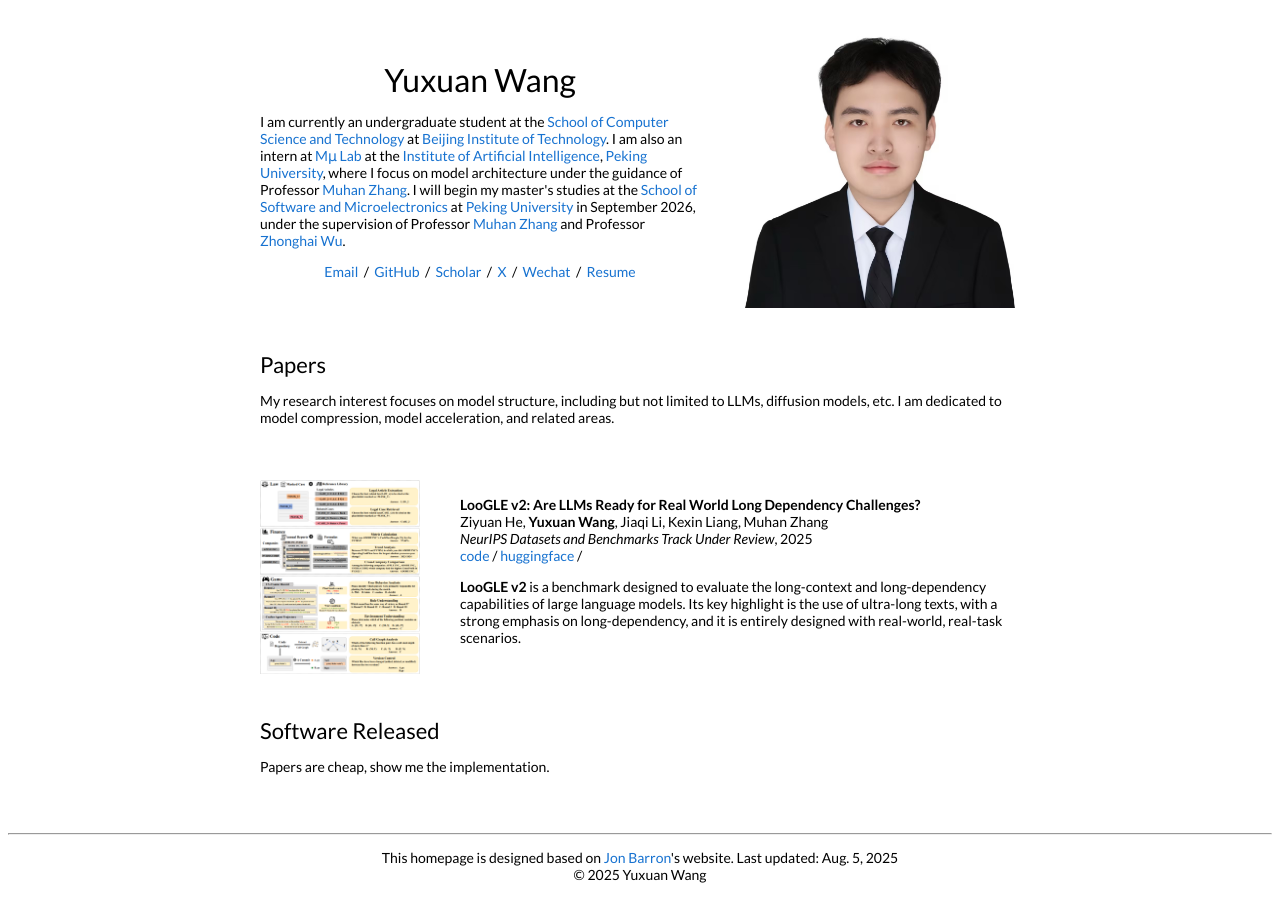
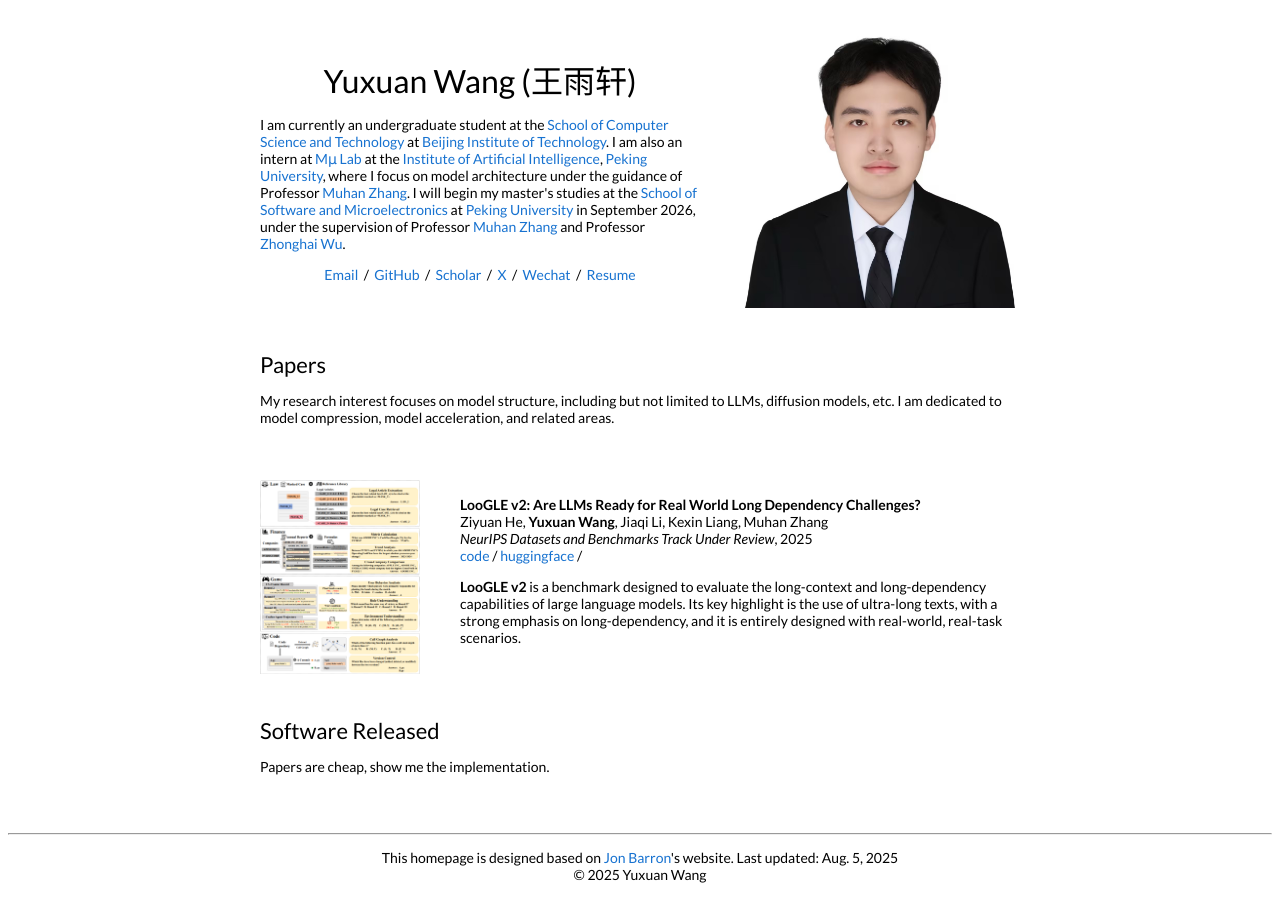
Before and after one commit to BILLYisavailable/billyisavailable.github.io, a Jekyll site: the page built from _posts/2025-05-18-LooGLEv2.markdown, in a window 1280 px wide. Built offline with Jekyll 4.4.1, drawn with Linux system fonts in a browser that asks for light colours.

Commit message:
Update default.html

```diff
--- a/_layouts/default.html
+++ b/_layouts/default.html
@@ -32,7 +32,7 @@
           <tr style="padding:0px">
             <td style="padding:2.5%;width:60%;vertical-align:middle">
               <h1>
-                Yuxuan Wang
+                Yuxuan Wang (王雨轩)
               </h1>
               <p>I am currently an undergraduate student at the <a href="https://cs.bit.edu.cn/">School of Computer Science and Technology</a> at <a href="https://www.bit.edu.cn/">Beijing Institute of Technology</a>. I am also an intern at <a href="https://x.com/mulabpku">Mμ Lab</a> at the <a href="https://www.ai.pku.edu.cn/">Institute of Artificial Intelligence</a>, <a href="https://www.pku.edu.cn/">Peking University</a>, where I focus on model architecture under the guidance of Professor <a href="https://muhanzhang.github.io/">Muhan Zhang</a>. I will begin my master's studies at the <a href="https://www.ss.pku.edu.cn/">School of Software and Microelectronics</a> at <a href="https://www.pku.edu.cn/">Peking University</a> in September 2026, under the supervision of Professor <a href="https://muhanzhang.github.io/">Muhan Zhang</a> and Professor <a href="https://www.ss.pku.edu.cn/teacherteam/teacherlist/1669-%E5%90%B4%E4%B8%AD%E6%B5%B7.html">Zhonghai Wu</a>.
               </p>
```
